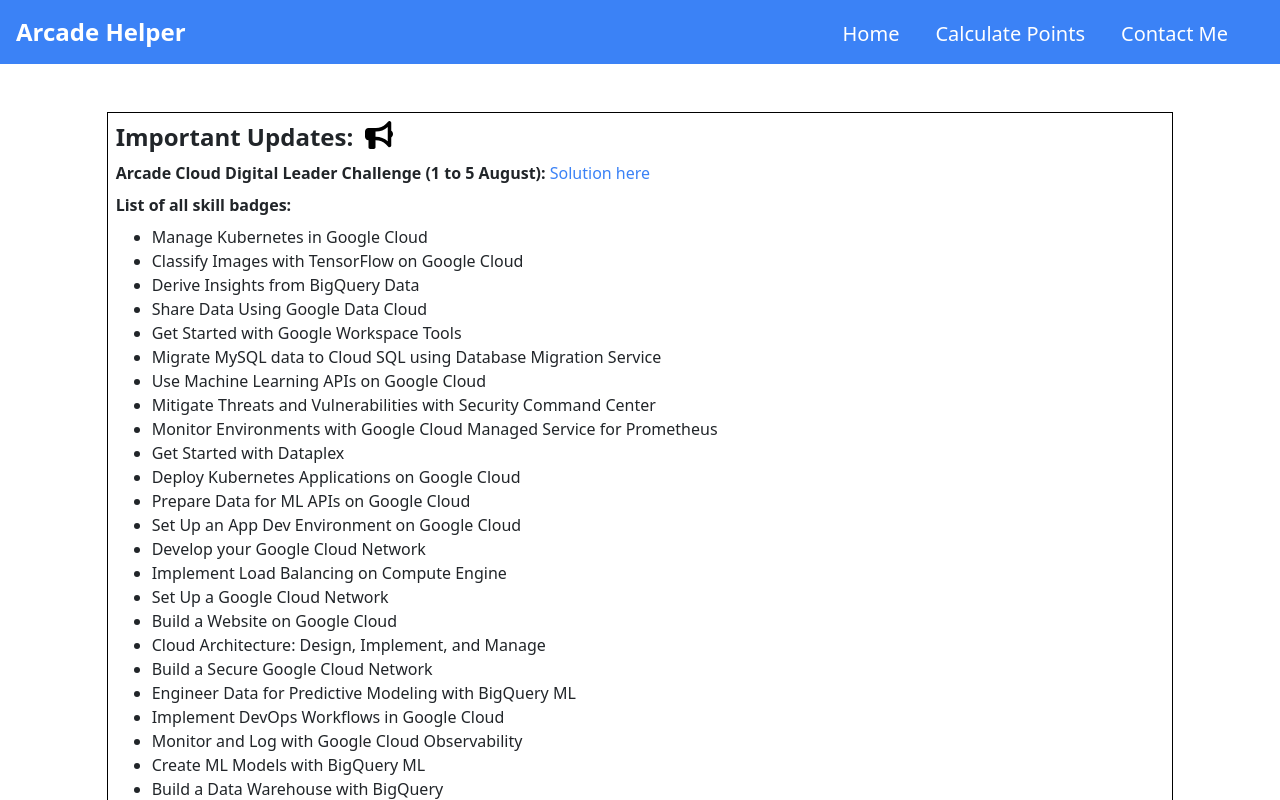
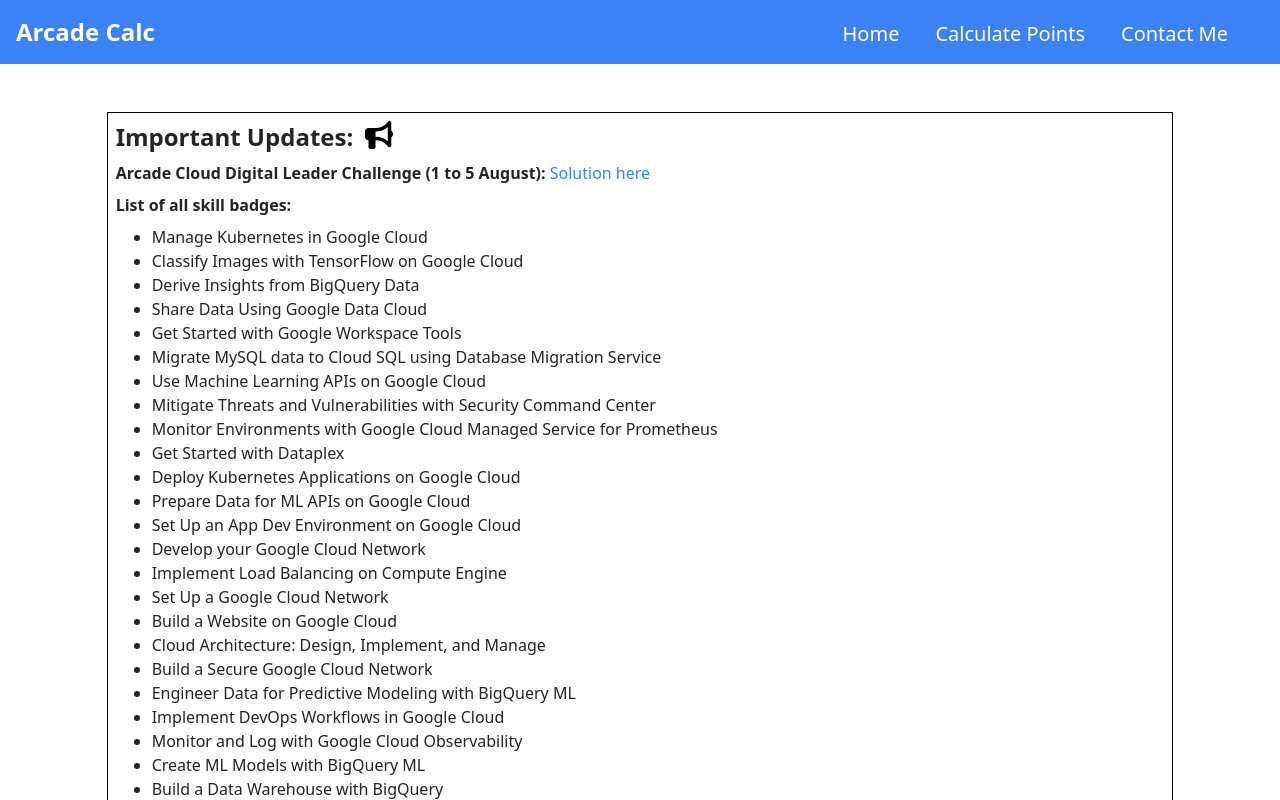
Before and after one commit to dikshagenai/arcadeCalc, a React (Create React App) app: page / in a window 1280 px wide. Shown: the top 800 px of the page. Built offline with nearby package versions, Linux system fonts and the light colour scheme.

Commit message:
fixed bugs

```diff
--- a/src/Components/Navbar.jsx
+++ b/src/Components/Navbar.jsx
@@ -5,7 +5,7 @@
         <>
 
             <nav className='bg-blue-500 p-3 text-white flex justify-between mb-5'>
-                <span className='text-2xl font-bold'>Arcade Helper</span>
+                <span className='text-2xl font-bold'>Arcade Calc</span>
                 <ul className='flex text-xl mt-1'>
                     <li className='mr-9 cursor-pointer hover:underline'><Link to="/">Home</Link></li>
                     <li className='mr-9 cursor-pointer hover:underline'><Link to="/calculate">Calculate Points</Link></li>
```
